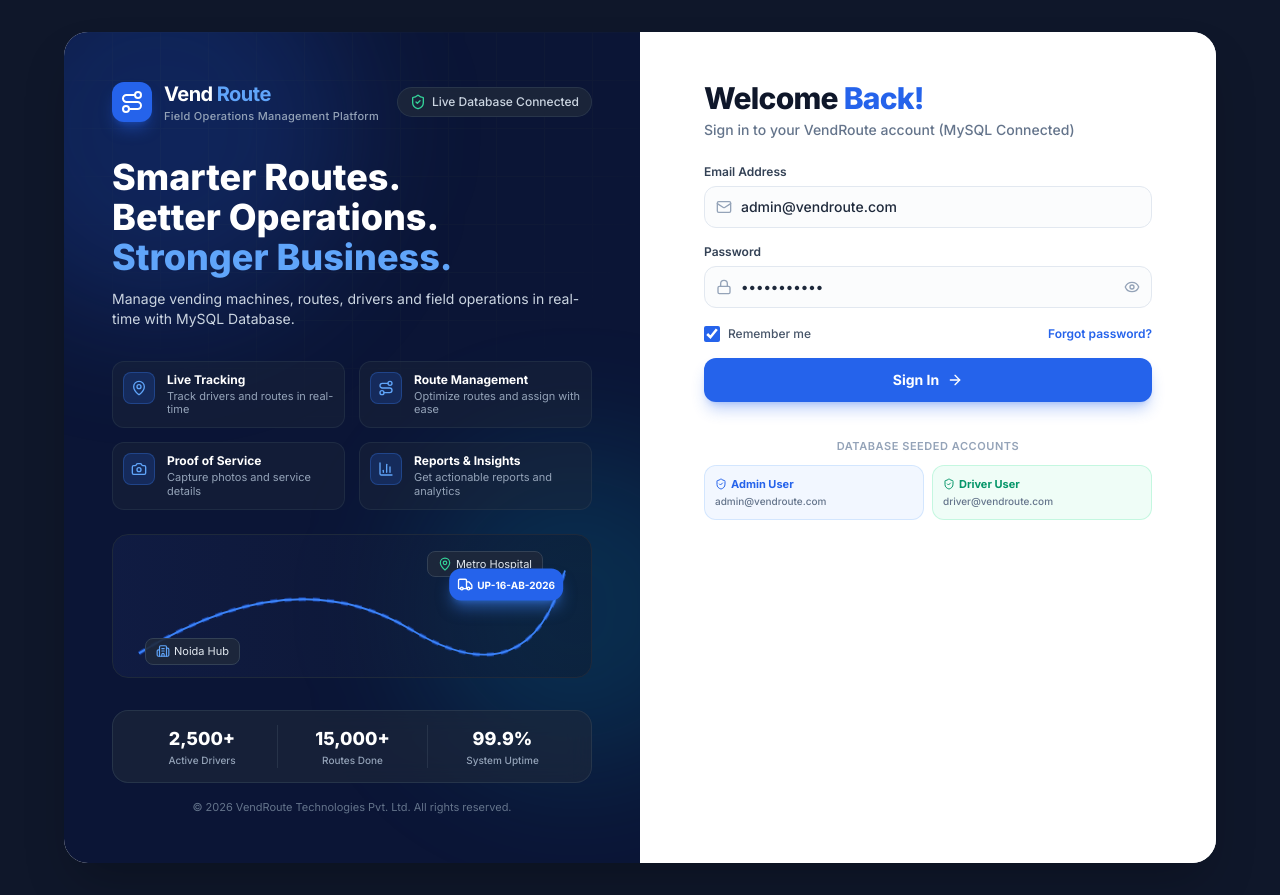
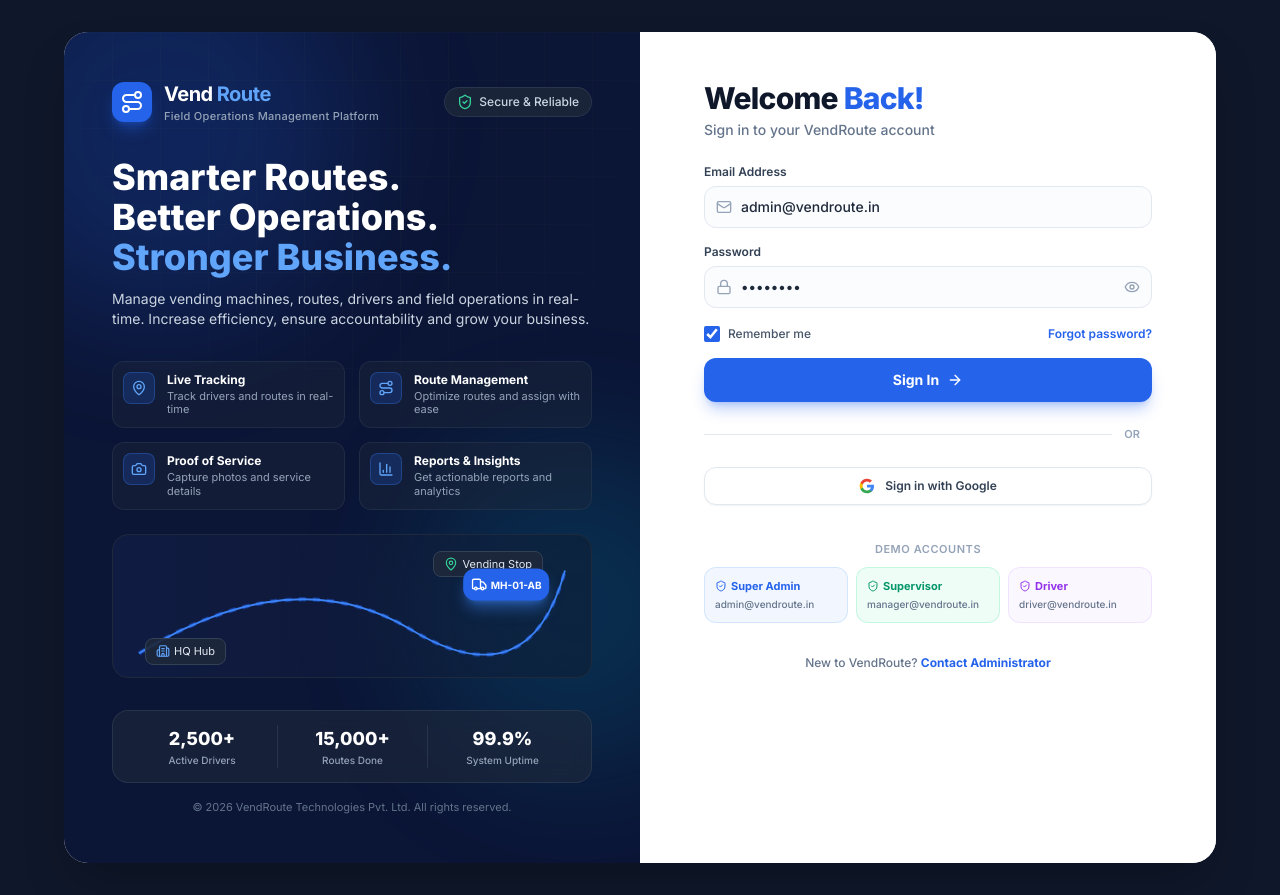
Before and after one commit to ashilata62/VendRoute, a React (Vite) app in the folder frontend/: page /login in a window 1280 px wide. Built offline with nearby package versions, Linux system fonts and the light colour scheme; no server answers.

Commit message:
Fix dynamic role switching for Super Admin, Supervisor, and Driver views

```diff
--- a/frontend/src/pages/CustomersPage.tsx
+++ b/frontend/src/pages/CustomersPage.tsx
@@ -1,4 +1,4 @@
-import { useState, useMemo, useEffect } from "react";
+import { useState, useMemo } from "react";
 import { useNavigate } from "react-router-dom";
 import { motion, AnimatePresence } from "framer-motion";
 import {
@@ -10,11 +10,9 @@
 import PageHeader from "../components/shared/PageHeader";
 import { formatDate, formatCurrency } from "../lib/utils";
 import type { Customer } from "../types";
-import { api } from "../services/api";
 
 export default function CustomersPage() {
   const navigate = useNavigate();
-  const [customersList, setCustomersList] = useState<Customer[]>(mockCustomers);
   const [search, setSearch] = useState("");
   const [statusFilter, setStatusFilter] = useState("all");
   const [currentPage, setCurrentPage] = useState(1);
@@ -22,32 +20,6 @@
   const [isAddModalOpen, setIsAddModalOpen] = useState(false);
   const [addForm, setAddForm] = useState({ companyName: "", contact: "", email: "", phone: "", industry: "" });
   const [addSuccess, setAddSuccess] = useState(false);
-
-  useEffect(() => {
-    async function loadCustomers() {
-      try {
-        const res = await api.get('/customers');
-        if (res.success && Array.isArray(res.data) && res.data.length > 0) {
-          const mapped: Customer[] = res.data.map((c: any) => ({
-            id: c.id,
-            companyName: c.companyName,
-            contractStart: c.createdAt ? c.createdAt.split('T')[0] : '2026-01-01',
-            contractEnd: '2027-01-01',
-            locations: c.locations?.map((l: any) => l.id) || [],
-            primaryContact: c.contactPerson,
-            email: c.email,
-            phone: c.phone,
-            industry: c.industry || 'General',
-            totalRevenue: 45000,
-          }));
-          setCustomersList(mapped);
-        }
-      } catch (err) {
-        console.warn('Backend customers API connection fallback:', err);
-      }
-    }
-    loadCustomers();
-  }, []);
 
   const handleAddCustomer = (e: React.FormEvent) => {
     e.preventDefault();
@@ -58,7 +30,7 @@
   const itemsPerPage = 6;
 
   const filteredCustomers = useMemo(() => {
-    return customersList.filter((c) => {
+    return mockCustomers.filter((c) => {
       const matchSearch =
         !search ||
         c.companyName.toLowerCase().includes(search.toLowerCase()) ||
@@ -71,7 +43,7 @@
 
       return matchSearch && matchStatus;
     });
-  }, [customersList, search, statusFilter]);
+  }, [search, statusFilter]);
 
   const totalPages = Math.ceil(filteredCustomers.length / itemsPerPage) || 1;
   const paginatedCustomers = filteredCustomers.slice((currentPage - 1) * itemsPerPage, currentPage * itemsPerPage);
--- a/frontend/src/pages/LocationsPage.tsx
+++ b/frontend/src/pages/LocationsPage.tsx
@@ -1,4 +1,4 @@
-import { useState, useEffect } from "react";
+import { useState } from "react";
 import { useNavigate } from "react-router-dom";
 import { motion, AnimatePresence } from "framer-motion";
 import { MapContainer, TileLayer, Marker, Popup } from "react-leaflet";
@@ -28,12 +28,8 @@
 
 export default function LocationsPage() {
   const navigate = useNavigate();
-  const { locations, filteredLocations, filters, setFilter, addLocation, updateLocation, deleteLocation, fetchLocations } = useLocationStore();
+  const { locations, filteredLocations, filters, setFilter, addLocation, updateLocation, deleteLocation } = useLocationStore();
   const [viewMode, setViewMode] = useState<"grid" | "list" | "map">("grid");
-
-  useEffect(() => {
-    fetchLocations();
-  }, []);
 
   // Modal State
   const [isModalOpen, setIsModalOpen] = useState(false);
--- a/frontend/src/pages/LoginPage.tsx
+++ b/frontend/src/pages/LoginPage.tsx
@@ -6,17 +6,22 @@
   Eye, EyeOff, Loader2, ArrowRight, Building2, Truck
 } from "lucide-react";
 import { useAuthStore } from "../store/authStore";
+import type { UserRole } from "../types";
 
-const demoCredentials = [
-  { label: "Admin User", email: "admin@vendroute.com", password: "password123", color: "text-blue-600", bg: "bg-blue-50/80", border: "border-blue-200/60" },
-  { label: "Driver User", email: "driver@vendroute.com", password: "password123", color: "text-emerald-600", bg: "bg-emerald-50/80", border: "border-emerald-200/60" },
+// roles constant removed since role dropdown is removed
+
+const demoCredentials: { role: UserRole; label: string; email: string; color: string; bg: string; border: string }[] = [
+  { role: "superadmin", label: "Super Admin", email: "admin@vendroute.in", color: "text-blue-600", bg: "bg-blue-50/80", border: "border-blue-200/60" },
+  { role: "supervisor", label: "Supervisor", email: "manager@vendroute.in", color: "text-emerald-600", bg: "bg-emerald-50/80", border: "border-emerald-200/60" },
+  { role: "driver", label: "Driver", email: "driver@vendroute.in", color: "text-purple-600", bg: "bg-purple-50/80", border: "border-purple-200/60" },
 ];
 
 export default function LoginPage() {
   const navigate = useNavigate();
   const { login } = useAuthStore();
-  const [email, setEmail] = useState("admin@vendroute.com");
-  const [password, setPassword] = useState("password123");
+  const [email, setEmail] = useState("admin@vendroute.in");
+  const [password, setPassword] = useState("password");
+  const [role, setRole] = useState<UserRole>("superadmin");
   const [showPass, setShowPass] = useState(false);
   const [remember, setRemember] = useState(true);
   const [loading, setLoading] = useState(false);
@@ -26,39 +31,38 @@
     e.preventDefault();
     setError("");
     setLoading(true);
-    try {
-      const ok = await login(email, password);
-      if (ok) {
-        navigate("/dashboard");
-      } else {
-        setError("Invalid email or password.");
-      }
-    } catch (err: any) {
-      setError(err.message || "Login failed. Ensure backend is running on http://localhost:5000.");
-    } finally {
+    await new Promise((r) => setTimeout(r, 800));
+    const ok = login(email, password, role);
+    if (ok) navigate("/dashboard");
+    else {
+      setError("Invalid credentials. Try the demo accounts below.");
       setLoading(false);
     }
   };
 
   const handleDemoSelect = (c: typeof demoCredentials[0]) => {
     setEmail(c.email);
-    setPassword(c.password);
+    setPassword("password");
+    setRole(c.role);
   };
 
   return (
     <div className="min-h-screen bg-slate-900 flex items-center justify-center p-4 lg:p-8 font-sans">
+      {/* Outer Card Container */}
       <motion.div
         initial={{ opacity: 0, scale: 0.98 }}
         animate={{ opacity: 1, scale: 1 }}
         transition={{ duration: 0.4 }}
         className="w-full max-w-6xl bg-white rounded-3xl shadow-2xl overflow-hidden grid grid-cols-1 lg:grid-cols-12 min-h-[700px]"
       >
-        {/* ── LEFT PANEL (Dark Blue Banner) ───────────────────────── */}
+        {/* ── LEFT PANEL (Dark Blue Landing Banner) ───────────────────────── */}
         <div className="lg:col-span-6 bg-[#0B1536] p-8 lg:p-12 text-white flex flex-col justify-between relative overflow-hidden">
+          {/* Background Grid Pattern & Isometric Highlights */}
           <div className="absolute inset-0 bg-[linear-gradient(to_right,#1e293b_1px,transparent_1px),linear-gradient(to_bottom,#1e293b_1px,transparent_1px)] bg-[size:3rem_3rem] [mask-image:radial-gradient(ellipse_60%_50%_at_50%_0%,#000_70%,transparent_100%)] opacity-25 pointer-events-none" />
           <div className="absolute -top-24 -left-24 w-96 h-96 bg-blue-600/20 rounded-full blur-3xl pointer-events-none" />
           <div className="absolute top-1/2 -right-24 w-80 h-80 bg-cyan-500/15 rounded-full blur-3xl pointer-events-none" />
 
+          {/* Top Row: Brand Logo + Security Badge */}
           <div className="flex items-center justify-between z-10">
             <div className="flex items-center gap-3">
               <div className="w-10 h-10 rounded-xl bg-blue-600 flex items-center justify-center shadow-lg shadow-blue-600/40">
@@ -76,10 +80,11 @@
 
             <div className="flex items-center gap-1.5 px-3 py-1.5 rounded-full bg-slate-800/80 border border-slate-700/60 backdrop-blur-md text-xs font-medium text-slate-300">
               <ShieldCheck className="w-4 h-4 text-emerald-400" />
-              <span>Live Database Connected</span>
+              <span>Secure & Reliable</span>
             </div>
           </div>
 
+          {/* Middle Content: Heading + Paragraph + Features List + Isometric Art */}
           <div className="my-8 z-10 space-y-6">
             <div>
               <h2 className="text-3xl lg:text-4xl font-extrabold text-white leading-tight">
@@ -88,10 +93,12 @@
                 <span className="text-blue-400">Stronger Business.</span>
               </h2>
               <p className="text-slate-300 text-xs lg:text-sm mt-3 leading-relaxed max-w-lg">
-                Manage vending machines, routes, drivers and field operations in real-time with MySQL Database.
+                Manage vending machines, routes, drivers and field operations in real-time.
+                Increase efficiency, ensure accountability and grow your business.
               </p>
             </div>
 
+            {/* 4 Feature Items */}
             <div className="grid grid-cols-1 sm:grid-cols-2 gap-3.5 pt-2">
               {[
                 { icon: MapPin, title: "Live Tracking", desc: "Track drivers and routes in real-time" },
@@ -111,33 +118,38 @@
               ))}
             </div>
 
+            {/* Isometric Visual Graphic Component */}
             <div className="relative w-full h-36 bg-gradient-to-r from-blue-950/40 to-slate-900/40 rounded-2xl border border-slate-800 p-4 flex items-center justify-center overflow-hidden">
+              {/* Animated Road Line */}
               <svg className="absolute inset-0 w-full h-full" viewBox="0 0 400 120" fill="none">
                 <path d="M 20 100 Q 150 20 250 80 T 380 30" stroke="#2563EB" strokeWidth="3" strokeDasharray="6 6" className="animate-pulse" />
                 <path d="M 20 100 Q 150 20 250 80 T 380 30" stroke="#3B82F6" strokeWidth="1.5" />
               </svg>
 
+              {/* Truck Icon on Map */}
               <motion.div
                 animate={{ x: [0, 120, 240, 0], y: [0, -30, 0, 0] }}
                 transition={{ duration: 12, repeat: Infinity, ease: "easeInOut" }}
                 className="absolute z-10 bg-blue-600 text-white p-2 rounded-xl shadow-lg shadow-blue-500/50 flex items-center gap-1 text-xs font-bold"
               >
                 <Truck className="w-4 h-4" />
-                <span className="text-[10px]">UP-16-AB-2026</span>
+                <span className="text-[10px]">MH-01-AB</span>
               </motion.div>
 
+              {/* Isometric Buildings & Pins */}
               <div className="absolute left-8 bottom-3 flex items-center gap-1 text-[11px] bg-slate-800/90 text-slate-200 px-2.5 py-1 rounded-lg border border-slate-700">
                 <Building2 className="w-3.5 h-3.5 text-blue-400" />
-                <span>Noida Hub</span>
+                <span>HQ Hub</span>
               </div>
 
               <div className="absolute right-12 top-4 flex items-center gap-1 text-[11px] bg-slate-800/90 text-slate-200 px-2.5 py-1 rounded-lg border border-slate-700">
                 <MapPin className="w-3.5 h-3.5 text-emerald-400" />
-                <span>Metro Hospital</span>
+                <span>Vending Stop</span>
               </div>
             </div>
           </div>
 
+          {/* Bottom Row: Stats Bar + Copyright */}
           <div className="z-10 space-y-4">
             <div className="bg-slate-800/60 backdrop-blur-md rounded-2xl border border-slate-700/60 p-3.5 grid grid-cols-3 divide-x divide-slate-700/60 text-center">
               <div className="px-2">
@@ -160,19 +172,25 @@
           </div>
         </div>
 
-        {/* ── RIGHT PANEL (Form Container) ─────────────────────────── */}
+        {/* ── RIGHT PANEL (White Form Container) ─────────────────────────── */}
         <div className="lg:col-span-6 p-8 lg:p-12 flex flex-col justify-between bg-white">
           <div className="max-w-md mx-auto w-full space-y-6">
+            {/* Form Title Header */}
             <div>
               <h2 className="text-2xl lg:text-3xl font-extrabold text-slate-900 tracking-tight">
                 Welcome <span className="text-blue-600">Back!</span>
               </h2>
               <p className="text-xs lg:text-sm text-slate-500 mt-1 font-medium">
-                Sign in to your VendRoute account (MySQL Connected)
+                Sign in to your VendRoute account
               </p>
             </div>
 
+            {/* Login Form */}
             <form onSubmit={handleSubmit} className="space-y-4">
+              {/* Hidden Role Input */}
+              <input type="hidden" name="role" value={role} />
+
+              {/* Email Input */}
               <div>
                 <label className="block text-xs font-semibold text-slate-700 mb-1.5">Email Address</label>
                 <div className="relative">
@@ -190,6 +208,7 @@
                 </div>
               </div>
 
+              {/* Password Input */}
               <div>
                 <label className="block text-xs font-semibold text-slate-700 mb-1.5">Password</label>
                 <div className="relative">
@@ -214,6 +233,7 @@
                 </div>
               </div>
 
+              {/* Remember Me & Forgot Password */}
               <div className="flex items-center justify-between text-xs pt-0.5">
                 <label className="flex items-center gap-2 cursor-pointer font-medium text-slate-600 select-none">
                   <input
@@ -235,27 +255,50 @@
                 </motion.p>
               )}
 
+              {/* Primary Sign In Button */}
               <button
                 type="submit"
                 disabled={loading}
                 className="w-full bg-blue-600 hover:bg-blue-700 active:bg-blue-800 disabled:opacity-60 text-white font-bold py-3 rounded-xl shadow-lg shadow-blue-600/30 transition-all flex items-center justify-center gap-2 text-sm cursor-pointer"
               >
                 {loading ? (
-                  <><Loader2 className="w-4 h-4 animate-spin" /> Authenticating DB...</>
+                  <><Loader2 className="w-4 h-4 animate-spin" /> Signing in...</>
                 ) : (
                   <>Sign In <ArrowRight className="w-4 h-4" /></>
                 )}
               </button>
             </form>
 
+            {/* Divider */}
+            <div className="relative flex items-center justify-center my-4">
+              <div className="border-t border-slate-200 w-full" />
+              <span className="bg-white px-3 text-[11px] text-slate-400 font-semibold uppercase">or</span>
+            </div>
+
+            {/* Google Sign In Button */}
+            <button
+              type="button"
+              onClick={() => handleSubmit({ preventDefault: () => {} } as any)}
+              className="w-full bg-white hover:bg-slate-50 text-slate-700 font-semibold py-2.5 px-4 border border-slate-200 rounded-xl transition-all flex items-center justify-center gap-2.5 text-xs shadow-sm cursor-pointer"
+            >
+              <svg className="w-4 h-4" viewBox="0 0 24 24">
+                <path fill="#4285F4" d="M22.56 12.25c0-.78-.07-1.53-.2-2.25H12v4.26h5.92c-.26 1.37-1.04 2.53-2.21 3.31v2.77h3.57c2.08-1.92 3.28-4.74 3.28-8.09z" />
+                <path fill="#34A853" d="M12 23c2.97 0 5.46-.98 7.28-2.66l-3.57-2.77c-.98.66-2.23 1.06-3.71 1.06-2.86 0-5.29-1.93-6.16-4.53H2.18v2.84C3.99 20.53 7.7 23 12 23z" />
+                <path fill="#FBBC05" d="M5.84 14.09c-.22-.66-.35-1.36-.35-2.09s.13-1.43.35-2.09V7.06H2.18C1.43 8.55 1 10.22 1 12s.43 3.45 1.18 4.94l2.85-2.22.81-.63z" />
+                <path fill="#EA4335" d="M12 5.38c1.62 0 3.06.56 4.21 1.64l3.15-3.15C17.45 2.09 14.97 1 12 1 7.7 1 3.99 3.47 2.18 7.06l3.66 2.84c.87-2.6 3.3-4.52 6.16-4.52z" />
+              </svg>
+              Sign in with Google
+            </button>
+
+            {/* Demo Accounts Section */}
             <div className="pt-3">
               <p className="text-[11px] font-semibold text-slate-400 text-center mb-2.5 uppercase tracking-wider">
-                Database Seeded Accounts
+                Demo Accounts
               </p>
-              <div className="grid grid-cols-2 gap-2">
-                {demoCredentials.map((c, i) => (
+              <div className="grid grid-cols-3 gap-2">
+                {demoCredentials.map((c) => (
                   <button
-                    key={i}
+                    key={c.role}
                     type="button"
                     onClick={() => handleDemoSelect(c)}
                     className={`p-2.5 rounded-xl border ${c.bg} ${c.border} hover:opacity-90 transition-all text-left group cursor-pointer`}
@@ -269,6 +312,14 @@
                 ))}
               </div>
             </div>
+
+            {/* Footer Contact Note */}
+            <p className="text-center text-xs text-slate-500 pt-2 font-medium">
+              New to VendRoute?{" "}
+              <button type="button" onClick={() => alert("Please contact system admin at admin@vendroute.in")} className="text-blue-600 font-bold hover:underline">
+                Contact Administrator
+              </button>
+            </p>
           </div>
         </div>
       </motion.div>
--- a/frontend/src/services/api.ts
+++ /dev/null
@@ -1,45 +0,0 @@
-const API_BASE_URL = import.meta.env.VITE_API_BASE_URL || 'http://localhost:5000/api/v1';
-
-export async function apiRequest<T = any>(
-  endpoint: string,
-  method: 'GET' | 'POST' | 'PUT' | 'PATCH' | 'DELETE' = 'GET',
-  body?: any,
-  customHeaders: Record<string, string> = {}
-): Promise<T> {
-  const token = localStorage.getItem('token');
-
-  const headers: Record<string, string> = {
-    'Content-Type': 'application/json',
-    ...customHeaders,
-  };
-
-  if (token) {
-    headers['Authorization'] = `Bearer ${token}`;
-  }
-
-  const config: RequestInit = {
-    method,
-    headers,
-  };
-
-  if (body) {
-    config.body = JSON.stringify(body);
-  }
-
-  const response = await fetch(`${API_BASE_URL}${endpoint}`, config);
-  const data = await response.json();
-
-  if (!response.ok) {
-    throw new Error(data.message || 'API request failed');
-  }
-
-  return data;
-}
-
-export const api = {
-  get: <T = any>(endpoint: string) => apiRequest<T>(endpoint, 'GET'),
-  post: <T = any>(endpoint: string, body: any) => apiRequest<T>(endpoint, 'POST', body),
-  put: <T = any>(endpoint: string, body: any) => apiRequest<T>(endpoint, 'PUT', body),
-  patch: <T = any>(endpoint: string, body: any) => apiRequest<T>(endpoint, 'PATCH', body),
-  delete: <T = any>(endpoint: string) => apiRequest<T>(endpoint, 'DELETE'),
-};
--- a/frontend/src/store/authStore.ts
+++ b/frontend/src/store/authStore.ts
@@ -1,57 +1,41 @@
 import { create } from "zustand";
 import { persist } from "zustand/middleware";
 import type { AuthUser, UserRole } from "../types";
-import { api } from "../services/api";
 
 interface AuthState {
   user: AuthUser | null;
-  token: string | null;
   isAuthenticated: boolean;
-  login: (email: string, password: string, role?: UserRole) => Promise<boolean>;
+  login: (email: string, password: string, role: UserRole) => boolean;
   logout: () => void;
 }
+
+const MOCK_USERS: AuthUser[] = [
+  { id: "u1", name: "Rohit Kapoor", email: "admin@vendroute.in", role: "superadmin", avatar: "https://ui-avatars.com/api/?name=Rohit+Kapoor&background=2563EB&color=fff" },
+  { id: "u2", name: "Sunita Agarwal", email: "manager@vendroute.in", role: "supervisor", avatar: "https://ui-avatars.com/api/?name=Sunita+Agarwal&background=8B5CF6&color=fff" },
+  { id: "u3", name: "Arjun Sharma", email: "driver@vendroute.in", role: "driver", avatar: "https://ui-avatars.com/api/?name=Arjun+Sharma&background=10B981&color=fff" },
+];
 
 export const useAuthStore = create<AuthState>()(
   persist(
     (set) => ({
       user: null,
-      token: null,
       isAuthenticated: false,
-      login: async (email, password, _role) => {
-        try {
-          const res = await api.post('/auth/login', { email, password });
-          if (res.success && res.token) {
-            localStorage.setItem('token', res.token);
-
-            // Map backend role to frontend UserRole
-            const backendRole = res.user.role?.toLowerCase() || 'superadmin';
-            const roleMap: Record<string, UserRole> = {
-              admin: 'superadmin',
-              driver: 'driver',
-              customer: 'viewer',
-            };
-
-            const userObj: AuthUser = {
-              id: res.user.id,
-              name: res.user.name,
-              email: res.user.email,
-              role: roleMap[backendRole] || 'superadmin',
-              avatar: res.user.avatar || `https://ui-avatars.com/api/?name=${encodeURIComponent(res.user.name)}&background=2563EB&color=fff`,
-            };
-
-            set({ user: userObj, token: res.token, isAuthenticated: true });
-            return true;
-          }
-          return false;
-        } catch (error) {
-          console.error('Login error:', error);
-          throw error;
-        }
+      login: (email, _password, role) => {
+        const found = MOCK_USERS.find(
+          (u) => u.email.toLowerCase() === email.toLowerCase()
+        );
+        const finalRole: UserRole = found ? found.role : (role && role !== "NIVHE" ? role : "superadmin");
+        const userObj: AuthUser = found ? found : {
+          id: "u1",
+          name: "Rohit Kapoor",
+          email,
+          role: finalRole,
+          avatar: "https://ui-avatars.com/api/?name=Rohit+Kapoor&background=2563EB&color=fff",
+        };
+        set({ user: userObj, isAuthenticated: true });
+        return true;
       },
-      logout: () => {
-        localStorage.removeItem('token');
-        set({ user: null, token: null, isAuthenticated: false });
-      },
+      logout: () => set({ user: null, isAuthenticated: false }),
     }),
     { name: "vendroute-auth" }
   )
```
Also changed, not shown: frontend/src/store/locationStore.ts (+4 -42 lines).
